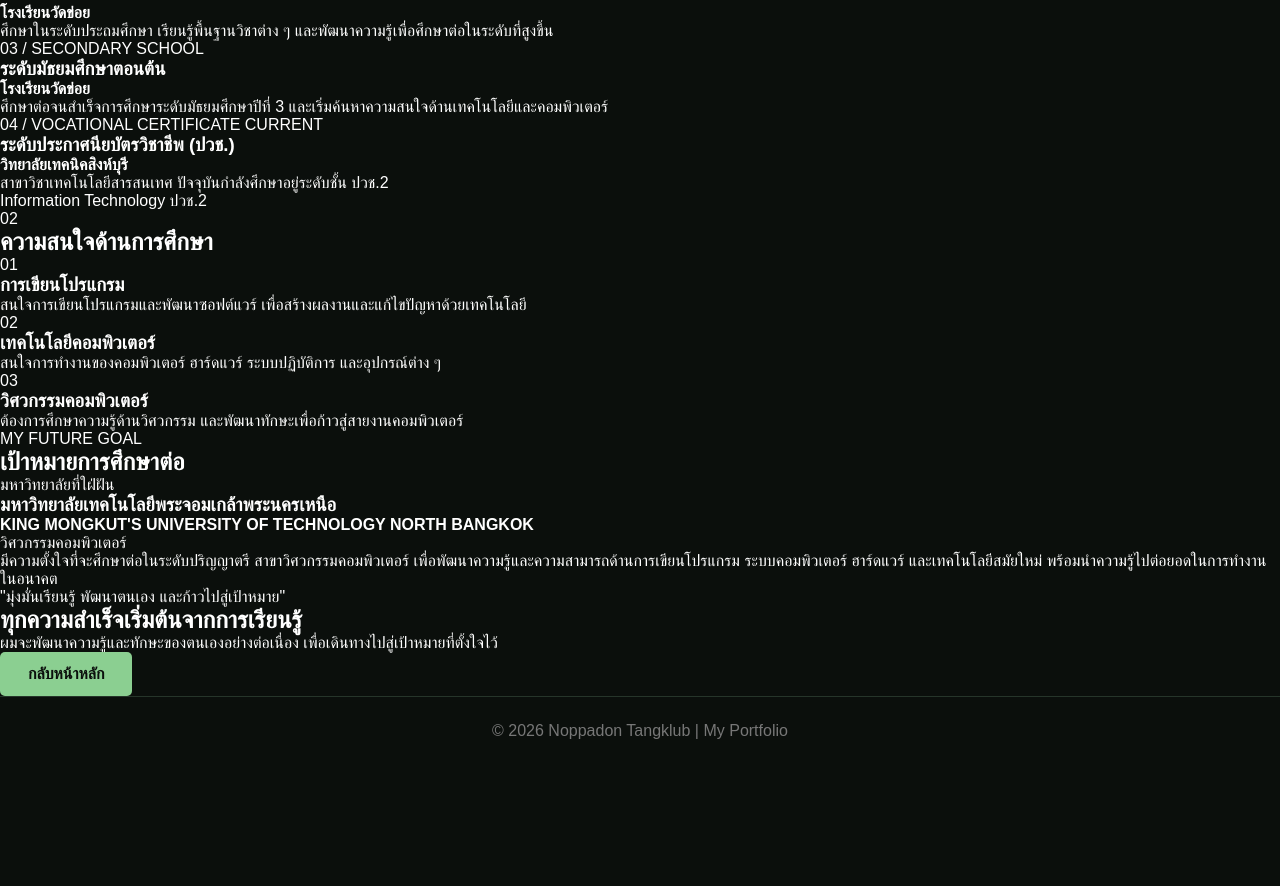
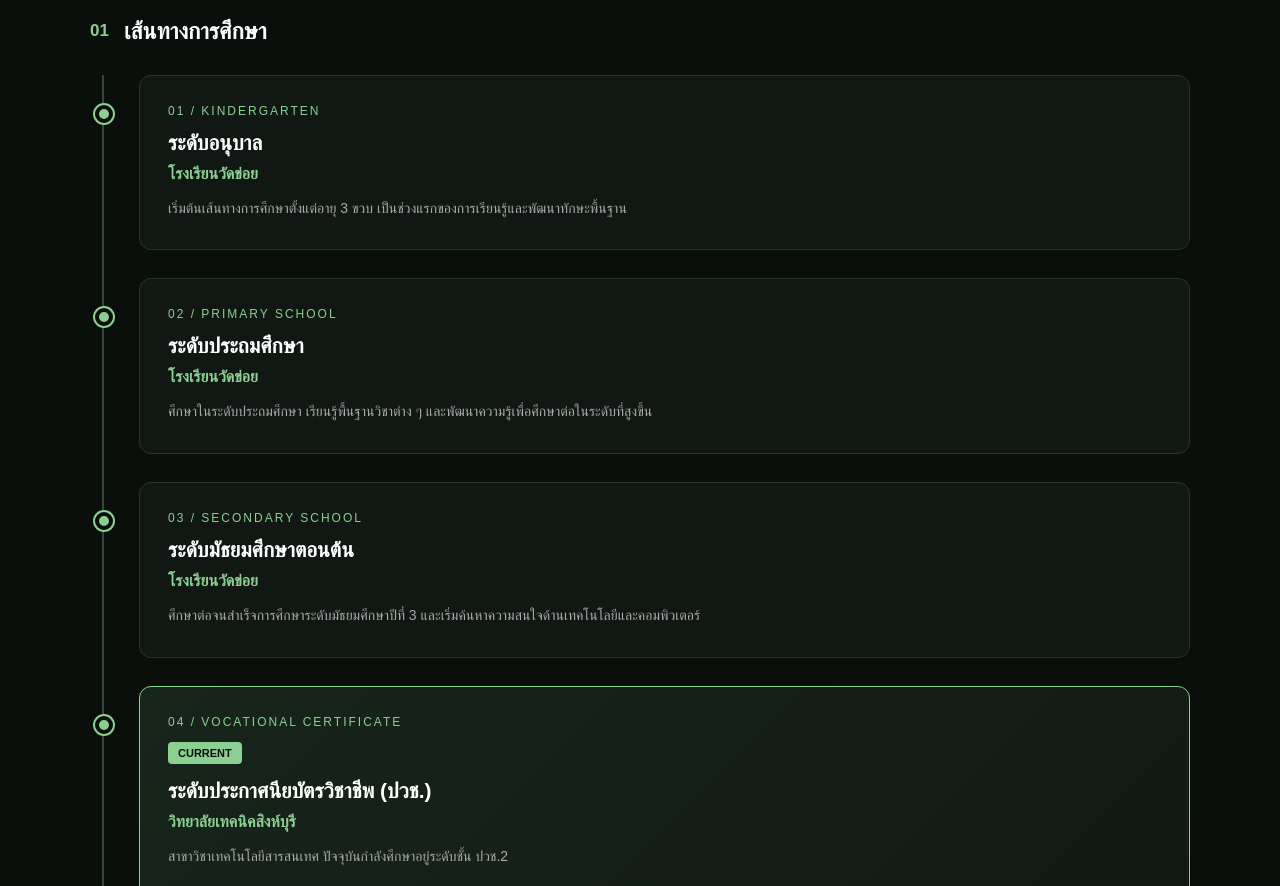
Before and after one commit to 68219010007-oss/Noppadon-prot, a plain HTML site: page education.html in a window 1280 px wide. Shown: the part 319-1205 px from the top of the page. Before the commit the page ends 1084 px from the top, so only its background shows below. Drawn offline with Linux system fonts and the light colour scheme.

Commit message:
Update style.css

```diff
--- a/style.css
+++ b/style.css
@@ -582,3 +582,369 @@ footer {
         padding: 20px;
     }
 }
+
+
+/* =================================
+   EDUCATION PAGE
+================================= */
+
+.education-page {
+    width: 90%;
+    max-width: 1100px;
+    margin: auto;
+    padding: 65px 0;
+}
+
+/* PAGE HEADING */
+
+.education-heading {
+    text-align: center;
+    margin-bottom: 65px;
+}
+
+.education-heading h1 {
+    font-size: 42px;
+    margin: 15px 0;
+}
+
+.education-heading h1 span {
+    color: #8bcf91;
+}
+
+.education-heading > p:last-child {
+    color: #aaaaaa;
+    line-height: 1.8;
+}
+
+
+/* SECTION TITLE */
+
+.section-title {
+    display: flex;
+    align-items: center;
+    gap: 15px;
+    margin-bottom: 30px;
+}
+
+.section-title > span {
+    color: #8bcf91;
+    font-size: 17px;
+    font-weight: bold;
+}
+
+.section-title h2 {
+    color: #ffffff;
+    font-size: 23px;
+}
+
+
+/* TIMELINE */
+
+.education-section {
+    margin-bottom: 70px;
+}
+
+.education-timeline {
+    position: relative;
+    padding-left: 35px;
+    border-left: 2px solid #344638;
+    margin-left: 12px;
+}
+
+.timeline-item {
+    position: relative;
+    margin-bottom: 28px;
+}
+
+.timeline-item:last-child {
+    margin-bottom: 0;
+}
+
+.timeline-dot {
+    position: absolute;
+    left: -44px;
+    top: 30px;
+    width: 18px;
+    height: 18px;
+    background: #8bcf91;
+    border: 4px solid #0b0f0c;
+    border-radius: 50%;
+    box-shadow: 0 0 0 2px #8bcf91;
+}
+
+.timeline-card {
+    position: relative;
+    background: #111813;
+    border: 1px solid #26352a;
+    border-radius: 12px;
+    padding: 28px;
+    transition: 0.3s;
+}
+
+.timeline-card:hover {
+    border-color: #8bcf91;
+    transform: translateX(5px);
+}
+
+.timeline-number {
+    color: #8bcf91;
+    font-size: 12px;
+    letter-spacing: 2px;
+    display: block;
+    margin-bottom: 13px;
+}
+
+.timeline-card h3 {
+    color: #ffffff;
+    font-size: 21px;
+    margin-bottom: 10px;
+}
+
+.timeline-card h4 {
+    color: #8bcf91;
+    font-size: 16px;
+    margin-bottom: 12px;
+}
+
+.timeline-card p {
+    color: #aaaaaa;
+    font-size: 14px;
+    line-height: 1.9;
+}
+
+.timeline-item.current .timeline-card {
+    border-color: #8bcf91;
+    background: linear-gradient(135deg, #17251b, #111813);
+}
+
+.current-label {
+    display: inline-block;
+    background: #8bcf91;
+    color: #0b0f0c;
+    padding: 5px 10px;
+    font-size: 11px;
+    font-weight: bold;
+    border-radius: 4px;
+    margin-bottom: 15px;
+}
+
+.education-tags {
+    display: flex;
+    flex-wrap: wrap;
+    gap: 10px;
+    margin-top: 20px;
+}
+
+.education-tags span {
+    color: #8bcf91;
+    background: #1b2b20;
+    border: 1px solid #344638;
+    border-radius: 5px;
+    padding: 8px 13px;
+    font-size: 12px;
+}
+
+
+/* INTEREST */
+
+.education-interest {
+    margin-bottom: 70px;
+}
+
+.interest-grid {
+    display: grid;
+    grid-template-columns: repeat(3, 1fr);
+    gap: 18px;
+}
+
+.interest-card {
+    background: #111813;
+    border: 1px solid #26352a;
+    padding: 25px;
+    border-radius: 12px;
+    transition: 0.3s;
+}
+
+.interest-card:hover {
+    border-color: #8bcf91;
+    transform: translateY(-5px);
+}
+
+.interest-icon {
+    color: #8bcf91;
+    font-size: 25px;
+    font-weight: bold;
+    margin-bottom: 20px;
+}
+
+.interest-card h3 {
+    color: #ffffff;
+    font-size: 17px;
+    margin-bottom: 12px;
+}
+
+.interest-card p {
+    color: #aaaaaa;
+    font-size: 14px;
+    line-height: 1.9;
+}
+
+
+/* FUTURE GOAL */
+
+.future-education {
+    padding: 45px 35px;
+    background: linear-gradient(135deg, #17251b, #111813);
+    border: 1px solid #8bcf91;
+    border-radius: 15px;
+    text-align: center;
+    margin-bottom: 45px;
+}
+
+.future-label {
+    color: #8bcf91;
+    font-size: 12px;
+    letter-spacing: 4px;
+    margin-bottom: 15px;
+}
+
+.future-education h2 {
+    font-size: 28px;
+    color: #ffffff;
+    margin-bottom: 20px;
+}
+
+.future-line {
+    width: 65px;
+    height: 3px;
+    background: #8bcf91;
+    margin: 0 auto 25px;
+}
+
+.future-subtitle {
+    color: #aaaaaa;
+    font-size: 14px;
+    margin-bottom: 12px;
+}
+
+.future-education h3 {
+    color: #8bcf91;
+    font-size: 25px;
+    line-height: 1.6;
+    margin-bottom: 12px;
+}
+
+.future-education h4 {
+    color: #8b9a8e;
+    font-size: 11px;
+    letter-spacing: 1px;
+    line-height: 1.8;
+    margin-bottom: 25px;
+}
+
+.future-major {
+    display: inline-block;
+    padding: 13px 28px;
+    border: 1px solid #8bcf91;
+    border-radius: 6px;
+    color: #ffffff;
+    font-size: 20px;
+    font-weight: bold;
+    margin-bottom: 25px;
+}
+
+.future-description {
+    max-width: 750px;
+    margin: auto;
+    color: #bbbbbb;
+    line-height: 2;
+    font-size: 14px;
+}
+
+.future-quote {
+    color: #8bcf91;
+    font-style: italic;
+    margin-top: 28px;
+    font-size: 15px;
+}
+
+
+/* ENDING */
+
+.education-ending {
+    text-align: center;
+    margin: 55px 0 35px;
+}
+
+.education-ending h2 {
+    color: #ffffff;
+    font-size: 22px;
+    margin-bottom: 12px;
+}
+
+.education-ending p {
+    color: #aaaaaa;
+    line-height: 1.9;
+    font-size: 14px;
+}
+
+.education-back {
+    text-align: center;
+    margin-top: 35px;
+}
+
+
+/* RESPONSIVE */
+
+@media (max-width: 800px) {
+
+    .interest-grid {
+        grid-template-columns: 1fr;
+    }
+
+    .education-page {
+        width: 92%;
+    }
+
+    .education-heading h1 {
+        font-size: 34px;
+    }
+
+}
+
+@media (max-width: 500px) {
+
+    .education-timeline {
+        padding-left: 25px;
+        margin-left: 8px;
+    }
+
+    .timeline-dot {
+        left: -34px;
+    }
+
+    .timeline-card {
+        padding: 20px;
+    }
+
+    .timeline-card h3 {
+        font-size: 18px;
+    }
+
+    .future-education {
+        padding: 30px 20px;
+    }
+
+    .future-education h3 {
+        font-size: 20px;
+    }
+
+    .future-education h2 {
+        font-size: 23px;
+    }
+
+    .future-major {
+        font-size: 17px;
+    }
+
+}
```
